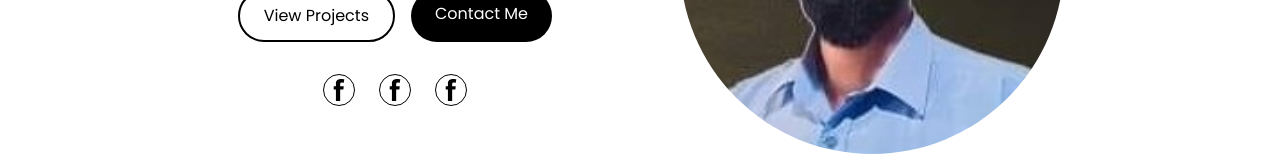
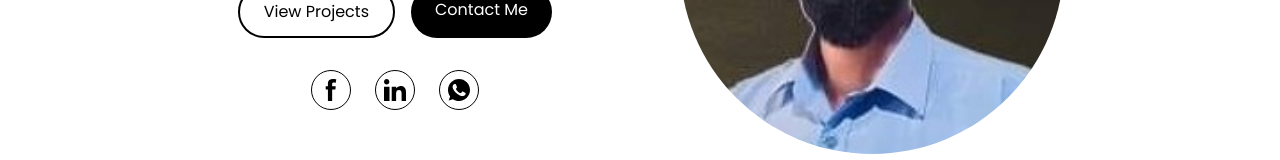
Before and after one commit to workwithtariq/workwithtariqreact, a React (Create React App) app: page / in a window 1280 px wide. Shown: the part 382-542 px from the top of the page. Built offline with nearby package versions, Linux system fonts and the light colour scheme.

Commit message:
social incon link fix

```diff
--- a/src/components/SocialIcons/SocialIcons.jsx
+++ b/src/components/SocialIcons/SocialIcons.jsx
@@ -1,15 +1,16 @@
 import React from "react";
+import { Link } from "react-router-dom";
 
-const SocialIcons = ({src}) => {
+const SocialIcons = ({iconSrc, url}) => {
   return (
-    <a
-      href="https://linkedin.com"
+    <Link
+      to={url}
       className="text-gray-600 hover:text-black transition-all"
     >
-      <div className="border border-black rounded-full p-1 w-8">
-        <img src={src} alt="" />
+      <div className="border border-black rounded-full p-2 w-10">
+        <img src={iconSrc} alt="" />
       </div>
-    </a>
+    </Link>
   );
 };
 
--- a/src/pages/Home/Hero.jsx
+++ b/src/pages/Home/Hero.jsx
@@ -1,6 +1,8 @@
 import React from "react";
 import ProfilePic from "../../assets/profile.jpg";
 import FacebookIcon from "../../assets/fb.svg";
+import LinkedInIcon from "../../assets/in.svg";
+import WhatsAppIcon from "../../assets/wa.svg";
 import SocialIcons from "../../components/SocialIcons/SocialIcons";
 
 const Hero = () => {
@@ -33,9 +35,9 @@ const Hero = () => {
 
           {/* Social Media Links */}
           <div className="mt-8 flex justify-center space-x-6">
-            <SocialIcons src={FacebookIcon} />
-            <SocialIcons src={FacebookIcon} />
-            <SocialIcons src={FacebookIcon} />
+            <SocialIcons iconSrc={FacebookIcon} url="https://facebook.com/workwithtariq/" />
+            <SocialIcons iconSrc={LinkedInIcon} url="https://linkedin.com/in/workwithtariq/" />
+            <SocialIcons iconSrc={WhatsAppIcon} url="https://wa.me/+8801517010100" />
           </div>
         </div>
       </div>
```
